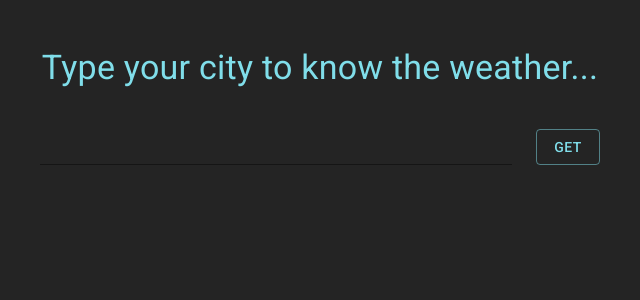
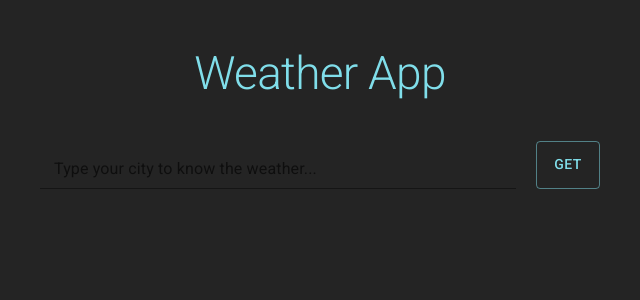
Before and after one commit to JuliaYarosheva/WeatherApp, a React (Vite) app: page / in a window 1280 px wide. Shown: the top 300 px of the page, without its empty margins (320-960 px from the left). Built offline with nearby package versions, Linux system fonts and the light colour scheme.

Commit message:
Layout fixes. Fixed error bug.

```diff
--- a/src/components/CurrentForecast.tsx
+++ b/src/components/CurrentForecast.tsx
@@ -4,7 +4,7 @@ import { CurrentDay } from "../types/types";
 import styles from "./CurrentForecast.module.css";
 import { useContext } from "react";
 import { WeatherContext } from "../providers/WeatherProvider";
-import { Stack, Typography } from "@mui/material";
+import { Typography } from "@mui/material";
 
 interface CurrentForecastProps {
   data: CurrentDay;
--- a/src/components/Header.tsx
+++ b/src/components/Header.tsx
@@ -4,13 +4,14 @@ import { theme } from "../App";
 const Header = () => {
   return (
     <Typography
-      variant="h4"
+      variant="h1"
       sx={{
+        fontSize: "46px",
         color: theme.palette.primary.main,
         marginBottom: 5,
       }}
     >
-      Type your city to know the weather...
+      Weather App
     </Typography>
   );
 };
--- a/src/components/Search.tsx
+++ b/src/components/Search.tsx
@@ -2,7 +2,7 @@ import { useRef, useContext } from "react";
 import Input from "@mui/material/Input";
 import Button from "@mui/material/Button";
 import { WeatherContext } from "../providers/WeatherProvider";
-import { FormGroup } from "@mui/material";
+import { FormControl, FormGroup, InputLabel } from "@mui/material";
 
 const Search = () => {
   const ref = useRef<HTMLInputElement>(null);
@@ -17,7 +17,18 @@ const Search = () => {
       style={{ width: "100%", maxWidth: "560px", marginBottom: "75px" }}
     >
       <FormGroup sx={{ display: "flex", flexWrap: "nowrap" }} row={true}>
-        <Input inputRef={ref} fullWidth sx={{ marginRight: 3 }} />
+        <FormControl fullWidth sx={{ marginRight: "20px" }}>
+          <InputLabel htmlFor="city-search" color="primary">
+            Type your city to know the weather...
+          </InputLabel>
+          <Input
+            id="city-search"
+            inputRef={ref}
+            fullWidth
+            sx={{ marginRight: 3 }}
+            color="primary"
+          />
+        </FormControl>
         <Button variant="outlined" type="submit">
           Get
         </Button>
--- a/src/hooks/useGetWeather.ts
+++ b/src/hooks/useGetWeather.ts
@@ -17,12 +17,13 @@ const useWeather = () => {
         {
           params: {
             q: city,
-            days: 5,
+            days: 3,
             aqi: "no",
           },
         }
       )
       .then((res) => {
+        setError("");
         setData(res.data);
         setLoading(false);
       })
```
